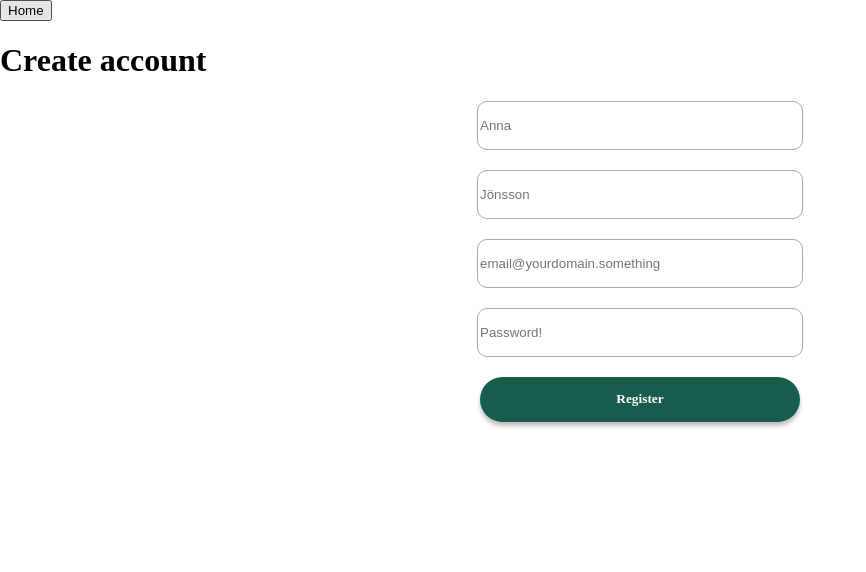
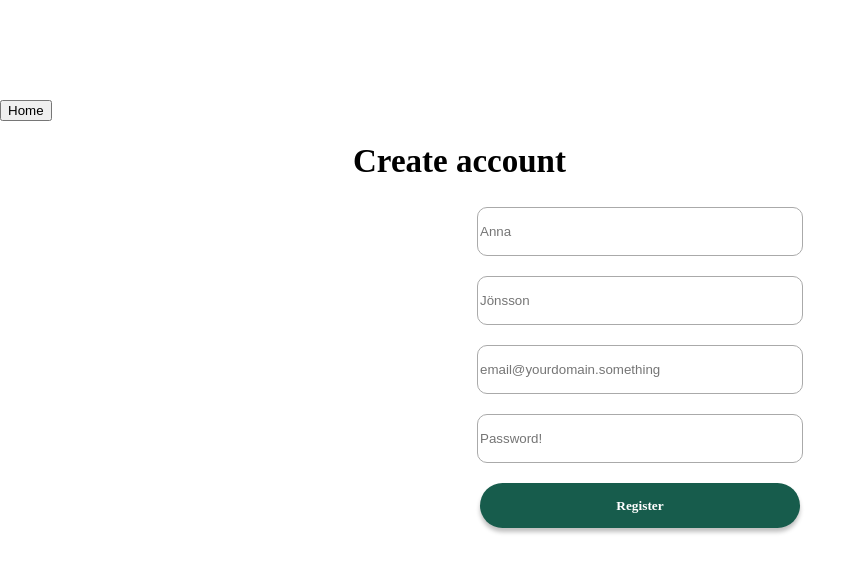
Before and after one commit to sofiaringstedt/final-project, a React (Create React App) app in the folder client/: page /register in a window 1280 px wide. Shown: the top 572 px of the page, without its empty margins (0-866 px from the left). Built offline with nearby package versions, Linux system fonts and the light colour scheme; a web font is replaced by a local one.

Commit message:
conditional rendering hero text and continued styling

```diff
--- a/client/src/App.js
+++ b/client/src/App.js
@@ -49,7 +49,7 @@ const App = () => {
   return (
     <BrowserRouter>
       <Routes>
-        <Route path="/" element={<Home />} />
+        <Route path="/" element={<Home loggedIn={loggedIn}/>} />
         <Route path="/login" element={<Login setLoggedIn={setLoggedIn}  />} />
         <Route path="/register" element={<Register mode={mode} method={method} />} />
         <Route path="/account" element={
--- a/client/src/components/Home.js
+++ b/client/src/components/Home.js
@@ -1,4 +1,4 @@
-import React from "react";
+import React, { useState, useEffect } from "react";
 import { useNavigate } from "react-router-dom";
 
 import dose from "../assets/dose.svg";
@@ -7,7 +7,6 @@ import profile from "../assets/profile.svg";
 import images from "../assets/images.svg";
 import map from "../assets/map.svg";
 import resources from "../assets/resources.svg";
-// import hero from "../assets/hero.svg";
 
 import Header from "../reusables/Header";
 
@@ -23,18 +22,27 @@ import {
   LogInButton,
 } from "../styled-components/home";
 
-const Home = () => {
+const Home = ({ loggedIn }) => {
   const navigate = useNavigate();
+  const [isDesktop, setDesktop] = useState(window.innerWidth > 1024);
   const handleLogin = () => navigate("/login");
+  const { isLoggedIn } = loggedIn;
 
   const accessToken = JSON.parse(localStorage.getItem("user"))?.accessToken;
 
+  const updateMedia = () => {
+    setDesktop(window.innerWidth > 1024);
+  };
+
+  useEffect(() => {
+    window.addEventListener("resize", updateMedia);
+    return () => window.removeEventListener("resize", updateMedia);
+  });
   return (
     <>
       <Header />
       <section>
         <Hero>
-          {/* <Hero src={hero} alt="green background" /> */}
           <HeroTextBox>
             <HeroHeading>Vaccination against TBE</HeroHeading>
             <HeroParagraph>
@@ -44,11 +52,17 @@ const Home = () => {
               You should be vaccinated against TBE if you are staying in areas
               where the TBE virus is present.
             </HeroParagraph>
-            {/* <HeroParagraph>
-              In Sweden, TBE is found mainly in southern and central Sweden.
-              Abroad, the virus is found in large parts of Central Europe, in
-              the Baltic countries, in Russia and on Åland.
-            </HeroParagraph> */}
+            {isDesktop ? (
+              <div>
+                <HeroParagraph>
+                  In Sweden, TBE is found mainly in southern and central Sweden.
+                  Abroad, the virus is found in large parts of Central Europe,
+                  in the Baltic countries, in Russia and on Åland.
+                </HeroParagraph>
+              </div>
+            ) : (
+              <div>{""}</div>
+            )}
           </HeroTextBox>
         </Hero>
       </section>
@@ -67,19 +81,19 @@ const Home = () => {
           </li>
           <li>
             {" "}
+            <StyledListImg src={images} alt="images icon" />
+          </li>
+          <li>
+            {" "}
             <StyledListImg src={tick} alt="tick icon" />
+          </li>
+          <li onClick={() => navigate("/map")}>
+            {" "}
+            <StyledListImg src={map} alt="sign out icon" />
           </li>
           <li onClick={() => navigate("/login")}>
             {" "}
             <StyledListImg src={profile} alt="profile icon" />{" "}
-          </li>
-          <li>
-            {" "}
-            <StyledListImg src={images} alt="images icon" />
-          </li>
-          <li onClick={() => navigate("/map")}>
-            {" "}
-            <StyledListImg src={map} alt="sign out icon" />
           </li>
           <li onClick={() => navigate("/resources")}>
             {" "}
@@ -88,7 +102,11 @@ const Home = () => {
         </ImageList>
       </ImageListWrapper>
       <LogInButtonWrapper>
-        <LogInButton onClick={handleLogin}>Login</LogInButton>
+        {isLoggedIn ? (
+          <LogInButton> Logout </LogInButton>
+        ) : (
+          <LogInButton onClick={handleLogin}>Login</LogInButton>
+        )}
       </LogInButtonWrapper>
     </>
   );
--- a/client/src/components/Register.js
+++ b/client/src/components/Register.js
@@ -5,6 +5,7 @@ import { registerOrEditUser } from "../actions/userActions";
 
 import UserForm from "../reusables/UserForm";
 import HomeButton from "reusables/HomeButton";
+import {FormContainer, StyledHeading} from "../styled-components/login"
 
 import { Spinner } from "../styled-components/mainStyles";
 
@@ -29,8 +30,9 @@ const Register = ({ mode, method }) => {
 
   return (
     <>
+    <FormContainer>
       <HomeButton />
-      <h1>Create account</h1>
+      <StyledHeading>Create account</StyledHeading>
       <UserForm
         firstName={firstName}
         lastName={lastName}
@@ -43,6 +45,7 @@ const Register = ({ mode, method }) => {
         setPassword={setPassword}
         handleForm={onRegisterOrEditUser}
       />
+      </FormContainer>
     </>
   );
 };
--- a/client/src/styled-components/login.js
+++ b/client/src/styled-components/login.js
@@ -15,9 +15,13 @@ export const StyledHeading = styled.h1`
   font-size: 20px;
 
   @media ${devices.tablet}{
-    margin-left: 350px;
+    margin-left: 248px;
+    margin-bottom: 27px;
     font-weight: 600;
     font-size: 33px;
+  }
+  @media ${devices.desktop}{
+    margin-left: 353px;
   }
 `;
 
```
